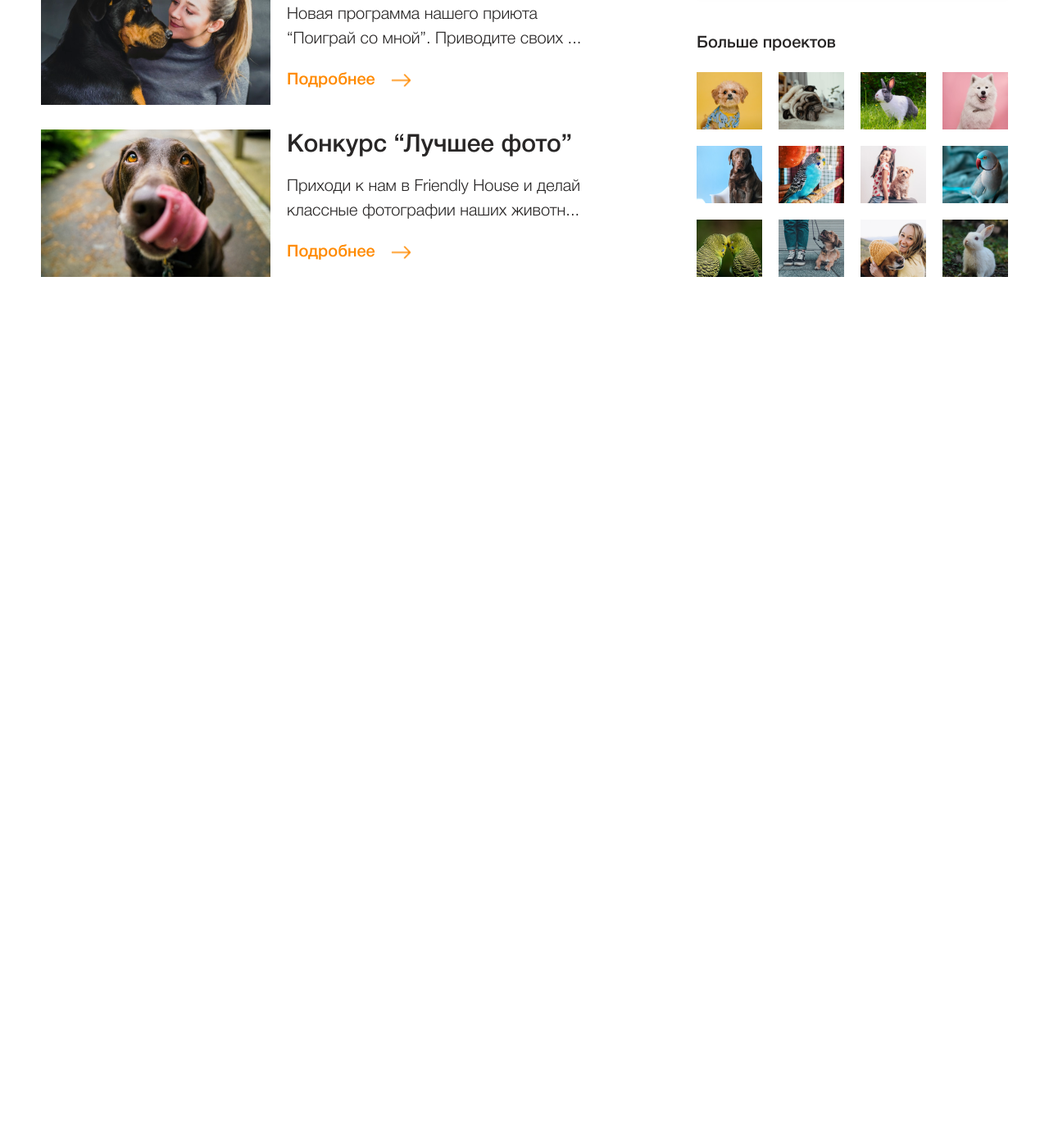
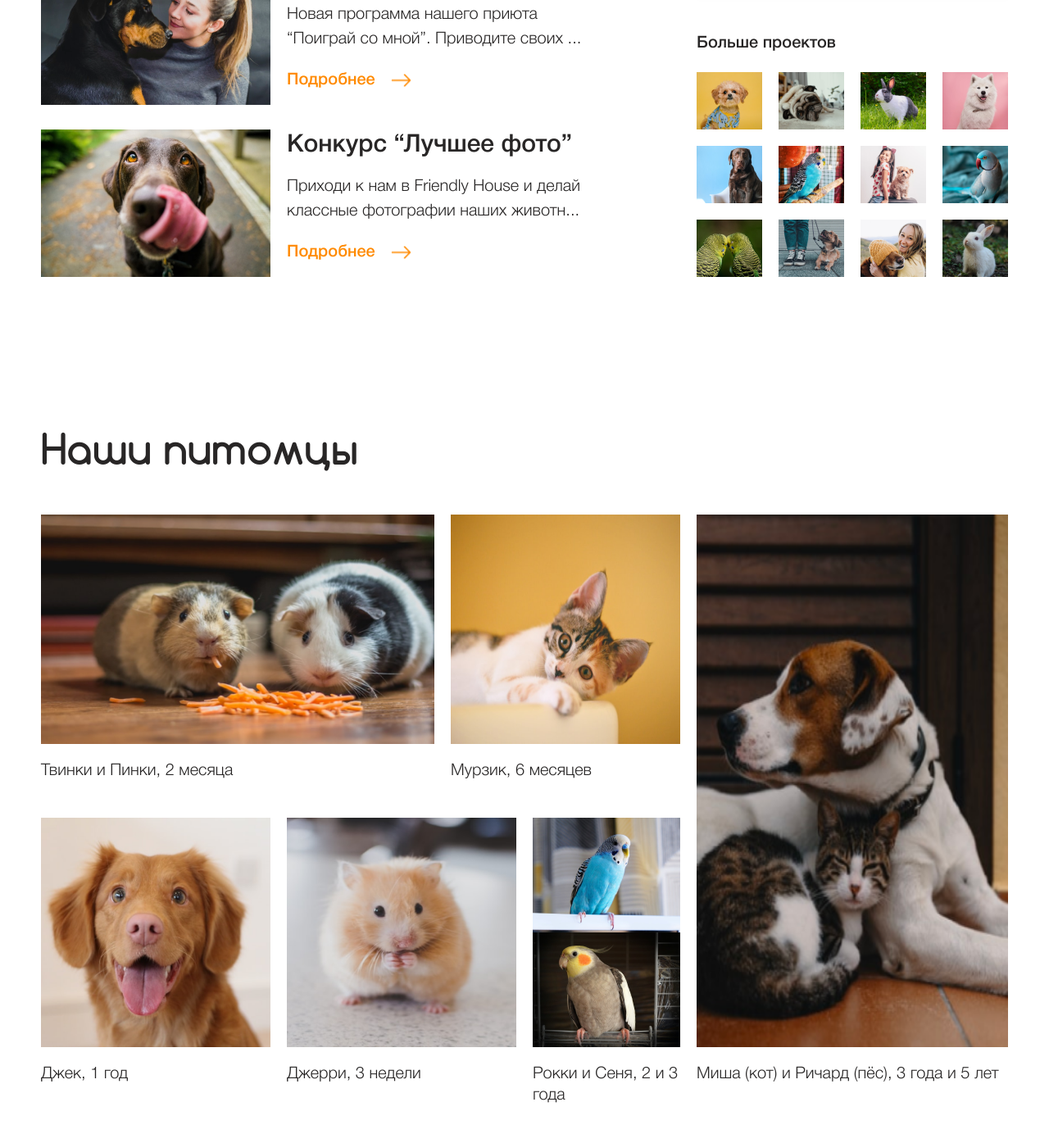
Before and after one commit to AlexandrZagumennov/friendlyhouse, a website: page src/index.html in a window 1280 px wide. Shown: the part 672-2056 px from the top of the page at 82% size. Before the commit the page ends 1100 px from the top, so only its background shows below. Drawn offline with nearby package versions, Linux system fonts and the light colour scheme; files that its build step writes are made by us from their sources; a web font is replaced by a local one.

Commit message:
Секция PETS: сделан десктоп

```diff
--- a/src/index.html
+++ b/src/index.html
@@ -126,6 +126,55 @@
 				</div>
 			</div>
 		</section>
+
+		<section class="pets">
+			<div class="container">
+				<h3 class="section-title">Наши питомцы</h3>
+				<ul class="pets__list">
+					<li class="pets__item pets__item_item-1">
+						<figure class="pets__figure">
+							<img src="img/pets/twinky-pinkey.png" alt="Изображение морских свинок Твинки и Пинки, 2 месяца" class="pets__img pets__img_1" width="480" height="280">
+							<figcaption class="pet__figcaption">Твинки и Пинки, 2 месяца</figcaption>
+						</figure>
+					</li>
+
+					<li class="pets__item pets__item_item-2">
+						<figure class="pets__figure">
+							<img src="img/pets/murzik.png" alt="Изображение котёнка Мурзика" width="280" height="280" class="pets__img pets__img_2">
+							<figcaption class="pet__figcaption">Мурзик, 6 месяцев</figcaption>
+						</figure>
+					</li>
+
+					<li class="pets__item pets__item_item-3">
+						<figure class="pets__figure">
+							<img src="img/pets/misha-richard.png" alt="Изображение кота Миши и пса Ричарда" width="380" height="650" class="pets__img pets__img_3">
+							<figcaption class="pet__figcaption">Миша (кот) и Ричард (пёс), 3 года и 5 лет</figcaption>
+						</figure>
+					</li>
+
+					<li class="pets__item pets__item_item-4">
+						<figure class="pets__figure">
+							<img src="img/pets/jack.png" alt="Изображение собаки по кличке Джек" width="280" height="280" class="pets__img pets__img_4">
+							<figcaption class="pet__figcaption">Джек, 1 год</figcaption>
+						</figure>
+					</li>
+
+					<li class="pets__item pets__item_item-5">
+						<figure class="pets__figure">
+							<img src="img/pets/jerry.png" alt="Изображение морской свинки Джерри" width="280" height="280" class="pets__img pets__img_5">
+							<figcaption class="pet__figcaption">Джерри, 3 недели</figcaption>
+						</figure>
+					</li>
+
+					<li class="pets__item pets__item_item-6">
+						<figure class="pets__figure">
+							<img src="img/pets/rockey-senya.png" alt="Изображение попугаев Рокки и Сени" width="180" height="280" class="pets__img pets__img_6">
+							<figcaption class="pet__figcaption">Рокки и Сеня, 2 и 3 года</figcaption>
+						</figure>
+					</li>
+				</ul>
+			</div>
+		</section>
 	</main>
 
 </body>
--- /dev/null
+++ b/src/scss/_pets.scss
@@ -0,0 +1,88 @@
+.pets {
+
+
+}
+.pets__list {
+	display: grid;
+	grid-template-columns: 280px 180px 80px 180px 380px;
+	grid-template-rows:  326px 352px;
+	column-gap: 20px;
+	row-gap: 44px;
+}
+
+.pets__item {
+	&_item-1 {
+		grid-column: 1 / 3;
+		grid-row: 1 / 2;
+	}
+
+	&_item-2 {
+		grid-column: 3 / 5;
+		grid-row: 1 / 2;
+	}
+
+	&_item-3 {
+		grid-column: 5 / 6;
+		grid-row: 1 / 3;
+	}
+
+	&_item-4 {
+		grid-column: 1 / 2;
+		grid-row: 2 / 3;
+	}
+
+	&_item-5 {
+		grid-column: 2 / 4;
+		grid-row: 2 / 3;
+	}
+
+	&_item-6 {
+		grid-column: 4 / 5;
+		grid-row: 2 / 3;
+	}
+}
+
+.pets__figure {
+	display: block;
+}
+
+.pet__figcaption {
+	font-weight: 300;
+	font-size: 20px;
+	line-height: 26px;
+}
+
+.pets__img {
+	display: block;
+	margin-bottom: 20px;
+
+	&_1 {
+		width: 480px;
+		height: 280px;
+	}
+
+	&_2 {
+		width: 280px;
+		height: 280px;
+	}
+
+	&_3 {
+		width: 380px;
+		height: 650px;
+	}
+
+	&_4 {
+		width: 280px;
+		height: 280px;
+	}
+
+	&_5 {
+		width: 280px;
+		height: 280px;
+	}
+
+	&_6 {
+		width: 180px;
+		height: 280px;
+	}
+}
--- a/src/scss/index.scss
+++ b/src/scss/index.scss
@@ -7,3 +7,4 @@
 
 /* Подключение стилей блоков */
 @import 'projects';
+@import 'pets';
```
Also changed, not shown: dist/css/index.css, dist/img/pets/jack.png (added), dist/img/pets/jerry.png (added), dist/img/pets/misha-richard.png (added), dist/img/pets/murzik.png (added), dist/img/pets/rockey-senya.png (added), dist/img/pets/twinky-pinkey.png (added), dist/index.html, src/img/pets/jack.png (added), src/img/pets/jerry.png (added), src/img/pets/misha-richard.png (added), src/img/pets/murzik.png (added), src/img/pets/rockey-senya.png (added), src/img/pets/twinky-pinkey.png (added).
